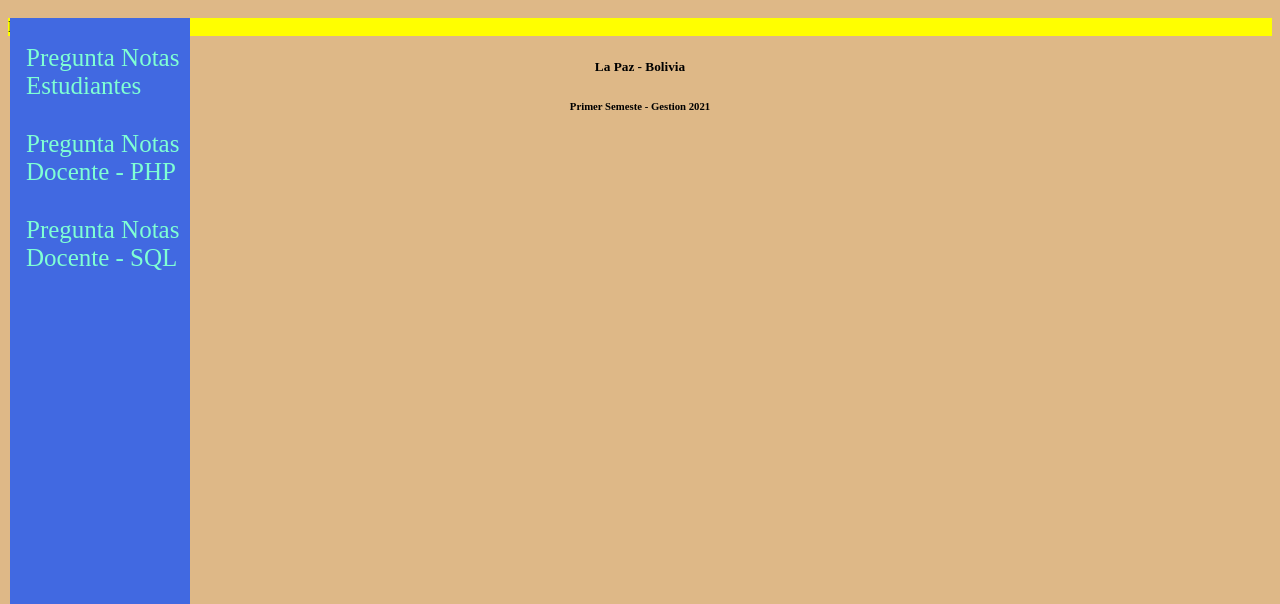
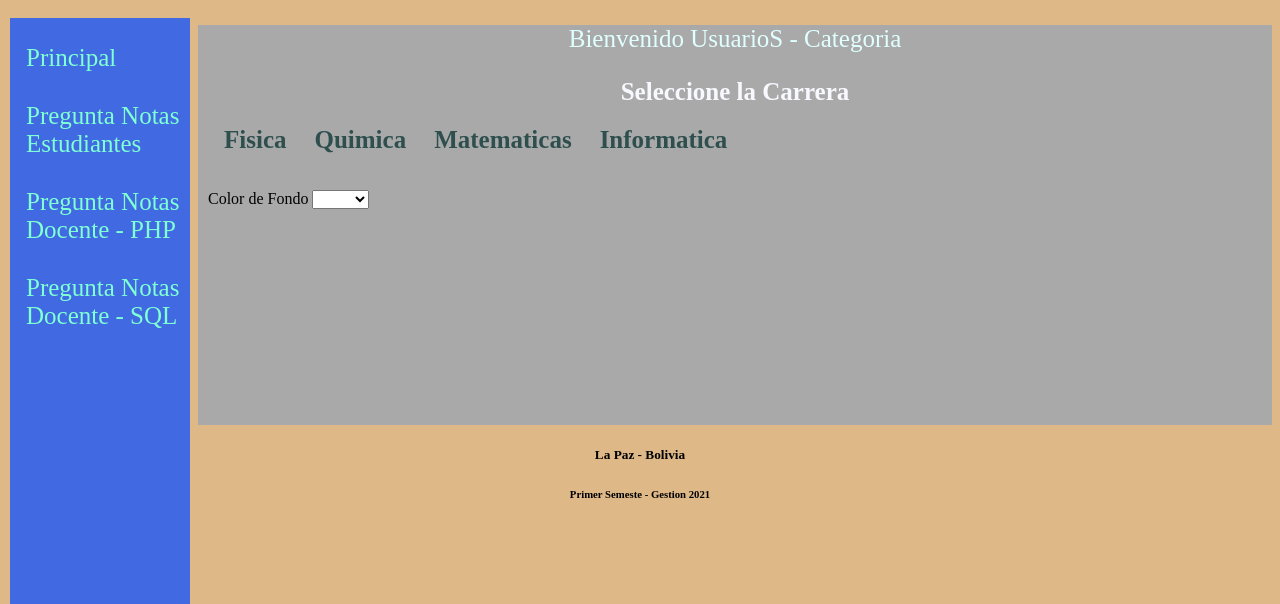
Before and after one commit to urieljc/Examen1Multimedial, a PHP site: page /paginas/principal.php in a window 1280 px wide. Shown: the part 196-800 px from the top of the page. Run offline with PHP 8.4, Linux system fonts and the light colour scheme.

Commit message:
finalizacion de cambios de estilos

```diff
--- a/css/style.css
+++ b/css/style.css
@@ -65,3 +65,35 @@ body {
  #menu a:hover{
    color: brown;
  }
+
+ #cuerpo{
+   margin-left: 190px;
+   height: 400px;
+   padding: 0px 10px;
+   background-color: darkgray;
+ }
+
+ #cuerpo p{
+  color: lightcyan;
+  display: block;
+  text-align: center;
+  font-size: 25px;
+ }
+#cuerpo h2{
+  color: ghostwhite;
+  display: block;
+  text-align: center;
+  font-size: 25px;
+}
+  #cuerpo a{
+  padding: 6px 8px 6px 16px;
+   text-decoration: none;
+   font-size: 25px;
+   color: darkslategray;
+   text-align: center;
+   font-weight: bold;
+
+ }
+ #cuerpo a:hover{
+  color: lightslategray;
+ }
--- a/paginas/principal.php
+++ b/paginas/principal.php
@@ -1,8 +1,26 @@
 <?php  include "../templates/header.php";
     include "../templates/menu.php";
 ?>
-<div style="background-color: yellow;">
-Bienvenido UsuarioS
+<div id="cuerpo">
+<p>  Bienvenido UsuarioS - Categoria </p>
+<div id="carrera">
+    <h2>Seleccione la Carrera</h2>
+    <div>
+        <a href="carreras/fisica.php">Fisica</a>
+        <a href="carreras/quimica.php">Quimica</a>
+        <a href="carreras/matematica.php">Matematicas</a>
+        <a href="carreras/informatica.php">Informatica</a>
+    </div>
+</div>
+<br>
+<br>
+<label for="colores">Color de Fondo</label>
+<select name="colores" id="colores">
+    <option value=""></option>
+    <option value="">Rojo</option>
+    <option value="">Azul</option>
+    <option value="">Verde</option>
+</select>
 </div>
 
 <?php include "../templates/footer.php";?>
--- a/templates/header.php
+++ b/templates/header.php
@@ -5,8 +5,10 @@
     <meta http-equiv="X-UA-Compatible" content="IE=edge">
     <meta name="viewport" content="width=device-width, initial-scale=1.0">
     <title>Examen de Multimedial</title>
-    <link rel="stylesheet" href="css/style.css">
-    <link rel="stylesheet" href="../css/style.css">
+    <link rel="stylesheet" type="text/css" href="css/style.css">
+   <link rel="stylesheet" type="text/css" href="../css/style.css">
+    <link rel="stylesheet" type="text/css" href="../../css/style.css">
+
 </head>
 <body>
 <div id="header">
--- a/templates/menu.php
+++ b/templates/menu.php
@@ -1,4 +1,6 @@
 <div id="menu">
+    <a href="../principal.php">Principal</a>
+    <br>
     <a href="" >Pregunta Notas Estudiantes</a>
     <br>
     <a href="">Pregunta Notas Docente - PHP </a>
```
Also changed, not shown: paginas/carreras/fisica.php (added, +13 -0 lines), paginas/carreras/informatica.php (added, +12 -0 lines), paginas/carreras/matematica.php (added, +12 -0 lines), paginas/carreras/quimica.php (added, +12 -0 lines).
